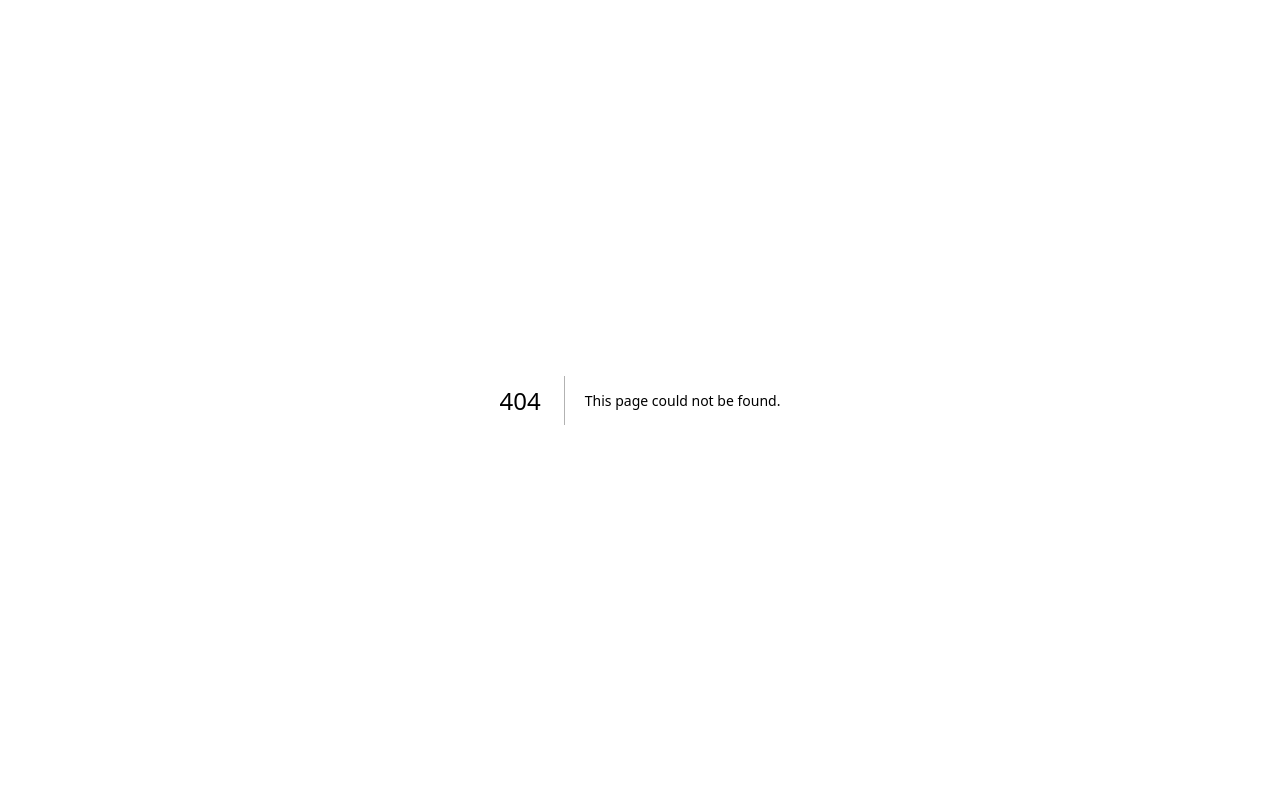
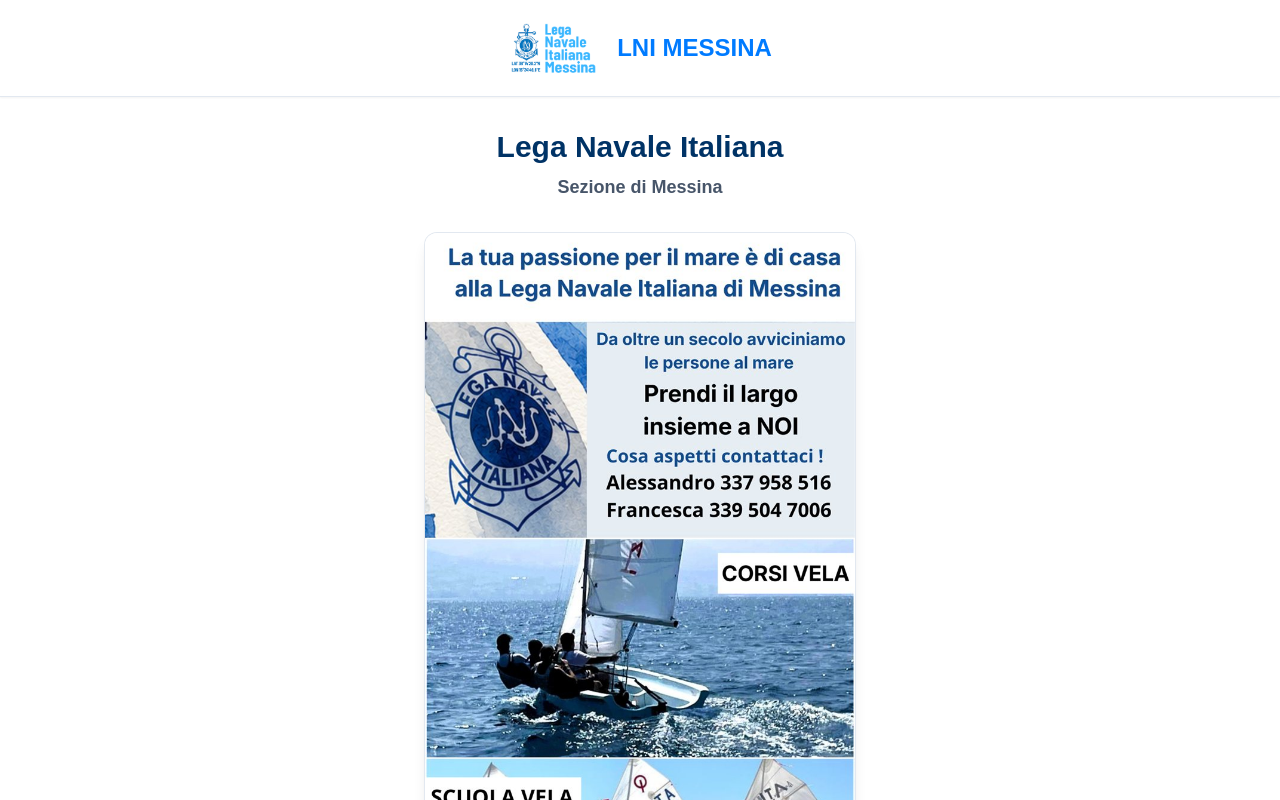
Before and after one commit to leganavaleitalianamessina-ops/registrazionesoci, a Next.js app: page /promozione in a window 1280 px wide. Before the commit this address had no page. Shown: the top 800 px of the page. Built offline with nearby package versions, Linux system fonts and the light colour scheme.

Commit message:
Promozione: landing page con poster + skill progetto LNI Messina

```diff
--- /dev/null
+++ b/src/app/promozione/page.tsx
@@ -0,0 +1,76 @@
+import type { Metadata } from "next";
+import Link from "next/link";
+
+export const metadata: Metadata = {
+  title: "Promozione - LNI Messina",
+  description:
+    "Lega Navale Italiana - Sezione di Messina: pre-adesione e check-in con QR code.",
+};
+
+export default function PromozionePage() {
+  return (
+    <div className="flex min-h-screen w-full flex-col items-center bg-white">
+      <header className="flex w-full items-center justify-center border-b border-slate-200 bg-white py-4 shadow-sm">
+        <div className="flex h-16 w-auto items-center">
+          <img
+            src="/logo.png"
+            alt="Logo LNI Messina"
+            className="block h-full w-auto"
+          />
+        </div>
+        <h2
+          className="ml-4 text-2xl font-bold text-[#003366]"
+          style={{ color: "#007bff" }}
+        >
+          LNI MESSINA
+        </h2>
+      </header>
+
+      <main className="flex w-full max-w-2xl flex-col items-center px-4 pb-12">
+        <section className="py-8 text-center">
+          <h1 className="text-3xl font-extrabold text-[#003366]">
+            Lega Navale Italiana
+          </h1>
+          <p className="mt-2 text-lg font-semibold text-slate-600">
+            Sezione di Messina
+          </p>
+        </section>
+
+        <div className="w-full max-w-[430px] overflow-hidden rounded-xl shadow-lg ring-1 ring-slate-200">
+          <img
+            src="/promozione/poster.jpg"
+            alt="Poster promozionale LNI Messina"
+            className="h-auto w-full"
+            loading="eager"
+          />
+        </div>
+
+        <section className="mt-10 w-full max-w-[430px]">
+          <p className="mb-6 text-center text-lg font-semibold text-slate-700">
+            Pre-aderisci comodamente dal tuo smartphone: compila il modulo e
+            ricevi il tuo QR code per il check-in in sede.
+          </p>
+
+          <Link
+            href="/register"
+            className="block w-full rounded-lg bg-[#007bff] py-5 text-center text-xl font-bold text-white no-underline shadow-md transition active:translate-y-0.5 active:opacity-90"
+          >
+            Richiesta Pre-Iscrizione
+          </Link>
+
+          <Link
+            href="/recover-qr"
+            className="mt-4 block w-full rounded-lg border-2 border-[#007bff] bg-white py-5 text-center text-xl font-bold text-[#007bff] no-underline shadow-md transition active:translate-y-0.5 active:opacity-90"
+          >
+            Recupera QRCode
+          </Link>
+        </section>
+      </main>
+
+      <footer className="mt-auto w-full border-t border-slate-200 py-6 text-center text-slate-500">
+        &copy; {new Date().getFullYear()} Lega Navale Italiana - Sezione di
+        Messina
+      </footer>
+    </div>
+  );
+}
```
Also changed, not shown: .opencode/skills/lni-messina/SKILL.md (added), public/promozione/poster.jpg (added), 1 other file (tests, documents, lock files or other folders).
